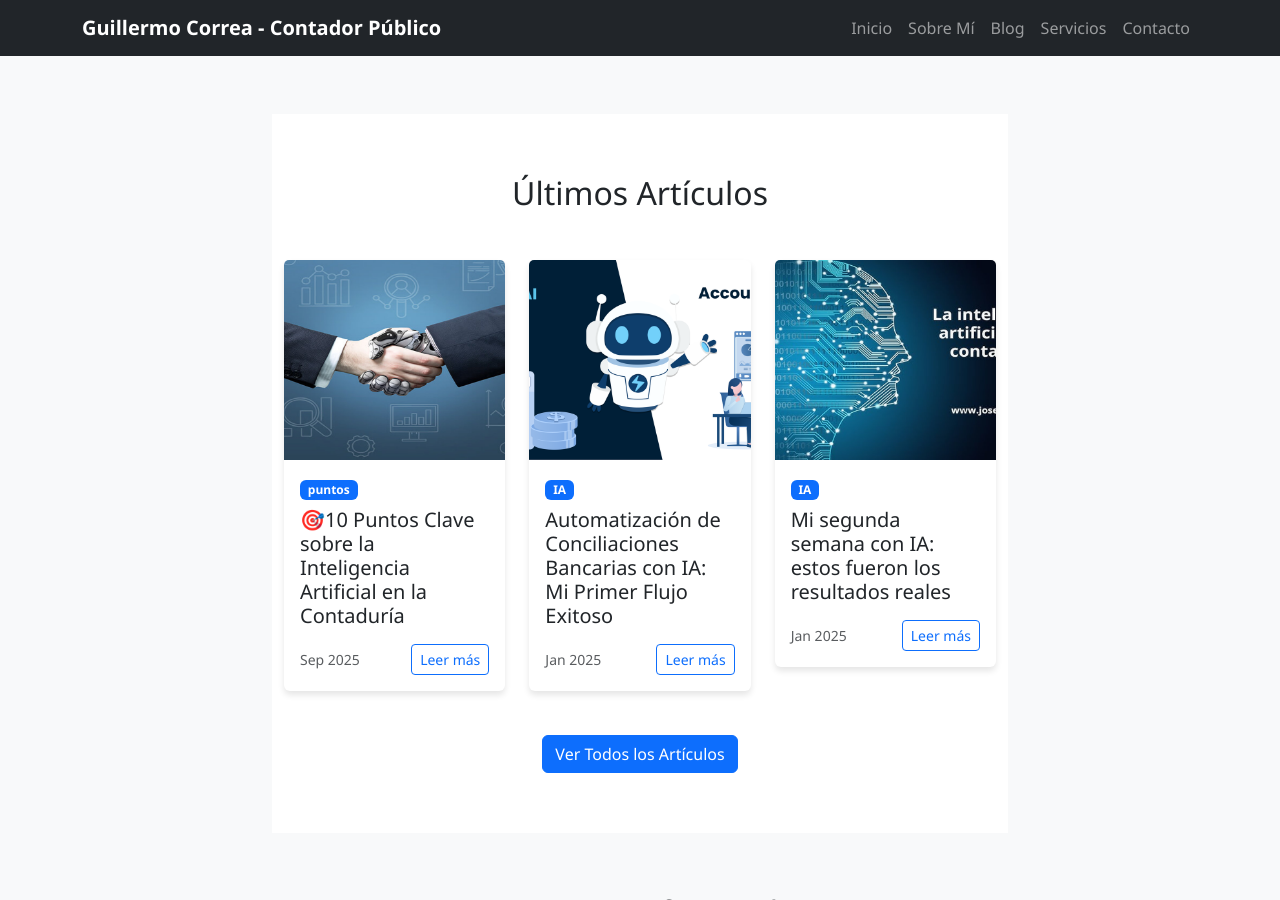
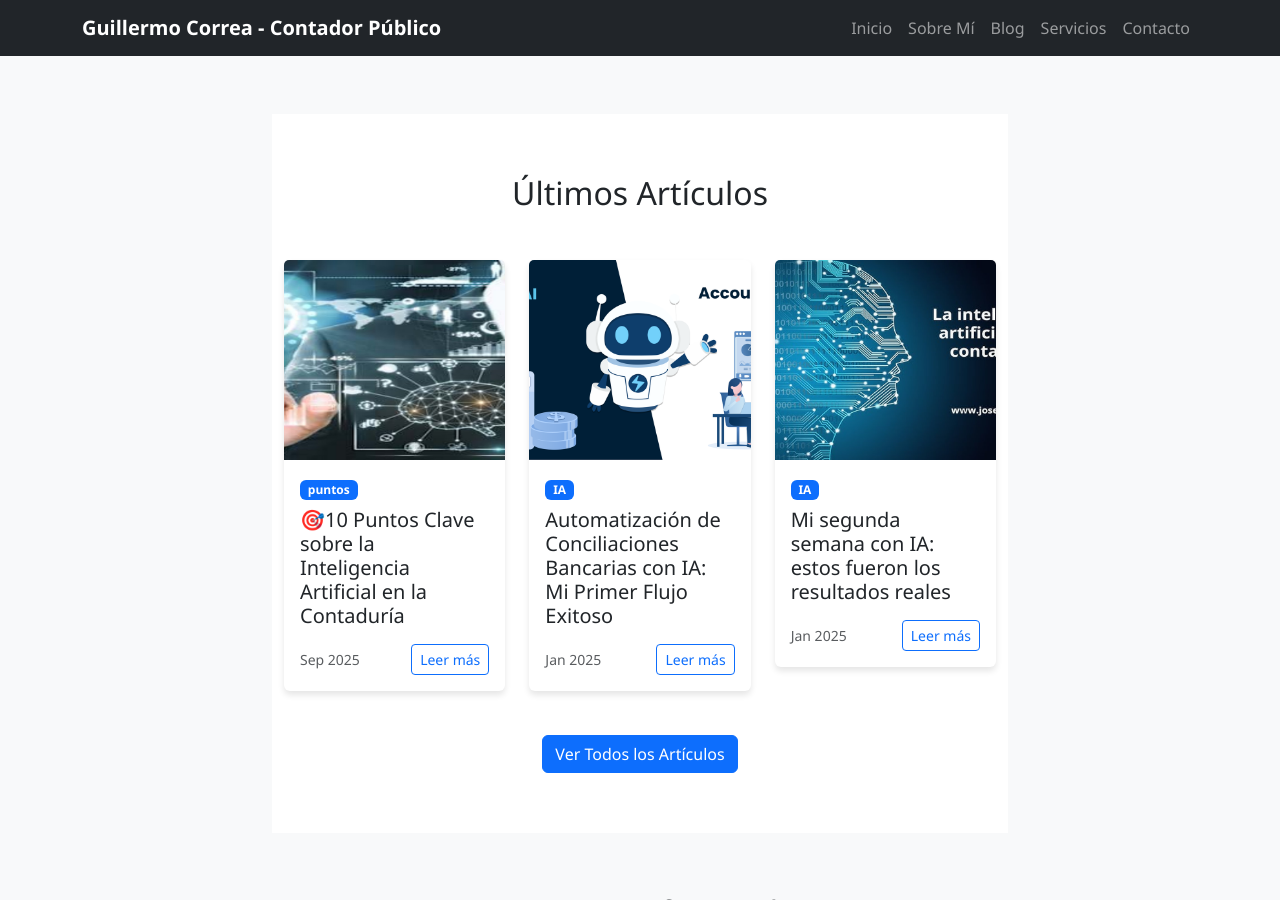
Before and after one commit to susu52/sitio-ia-contabilidad, a Jekyll site: the page built from index.md, in a window 1280 px wide and 900 px high, scrolled down 904 px. Built offline with Jekyll 4.4.1, drawn with Linux system fonts in a browser that asks for light colours.

Commit message:
Update default image in index.md

```diff
--- a/index.md
+++ b/index.md
@@ -46,7 +46,7 @@
             {% for post in site.posts limit:3 %}
             <div class="col-md-4">
                 <div class="card">
-                    <img src="{{ post.image | default: '/assets/images/ai_accounting_2.jpg'}}" class="card-img-top" alt="{{ post.title }}">
+                    <img src="{{ post.image | default: '/assets/images/ai_accounting_6.jpg'}}" class="card-img-top" alt="{{ post.title }}">
                     <div class="card-body">
                         <span class="badge bg-primary mb-2">{{ post.categories[0] }}</span>
                         <h5 class="card-title">{{ post.title }}</h5>
```
